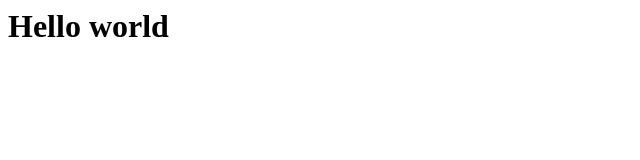
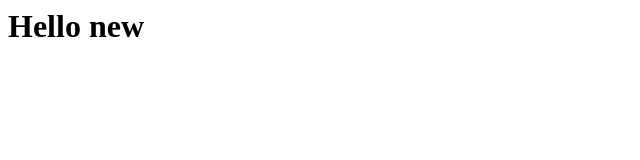
Before and after one commit to new156/borntodev, a plain HTML site: page index.html in a window 1280 px wide. Shown: the full height of the page, 0-640 px from the left. Drawn offline with Linux system fonts and the light colour scheme.

Commit message:
Edit name index.html

```diff
--- a/index.html
+++ b/index.html
@@ -1 +1 @@
-<h1>Hello world</h1>
+<h1>Hello new</h1>
```
